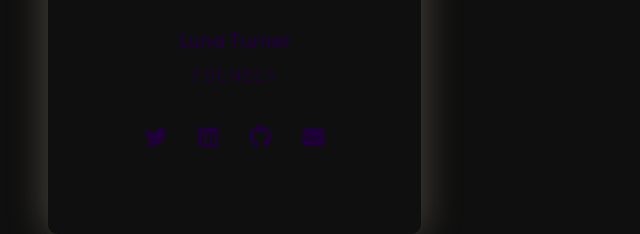
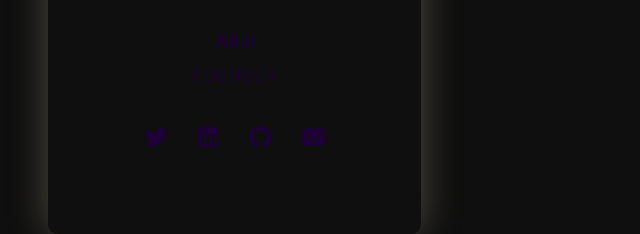
Before and after one commit to btwpankaj/ARJUN-social.github.io, a plain HTML site: page index.html in a window 1280 px wide. Shown: the part 326-560 px from the top of the page, 0-640 px from the left. Drawn offline with Linux system fonts and the light colour scheme.

Commit message:
Update index.html

```diff
--- a/index.html
+++ b/index.html
@@ -3,7 +3,7 @@
   <head>
     <meta name="viewport" content="width=device-width, initial-scale=1.0" />
     <title>Responsive Our Team Section</title>
-    <!-- Font Awesome -->
+
     <link
       rel="stylesheet"
       href="https://cdnjs.cloudflare.com/ajax/libs/font-awesome/5.15.4/css/all.min.css"
@@ -28,7 +28,7 @@
             <div class="img-container">
               <img src="gg.img.png" />
             </div>
-            <h3>Luna Turner</h3>
+            <h3>ARJI</h3>
             <p>Founder</p>
             <div class="icons">
               <a href="#">
```
